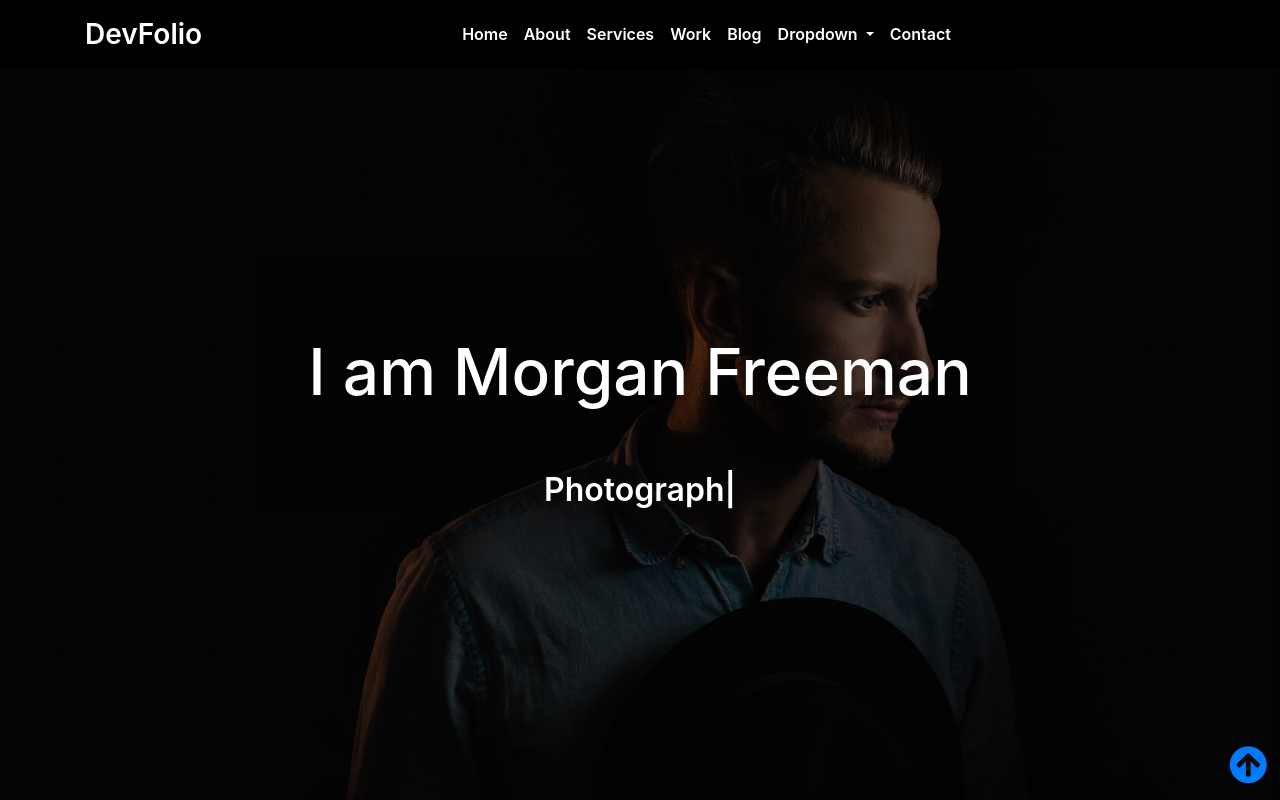
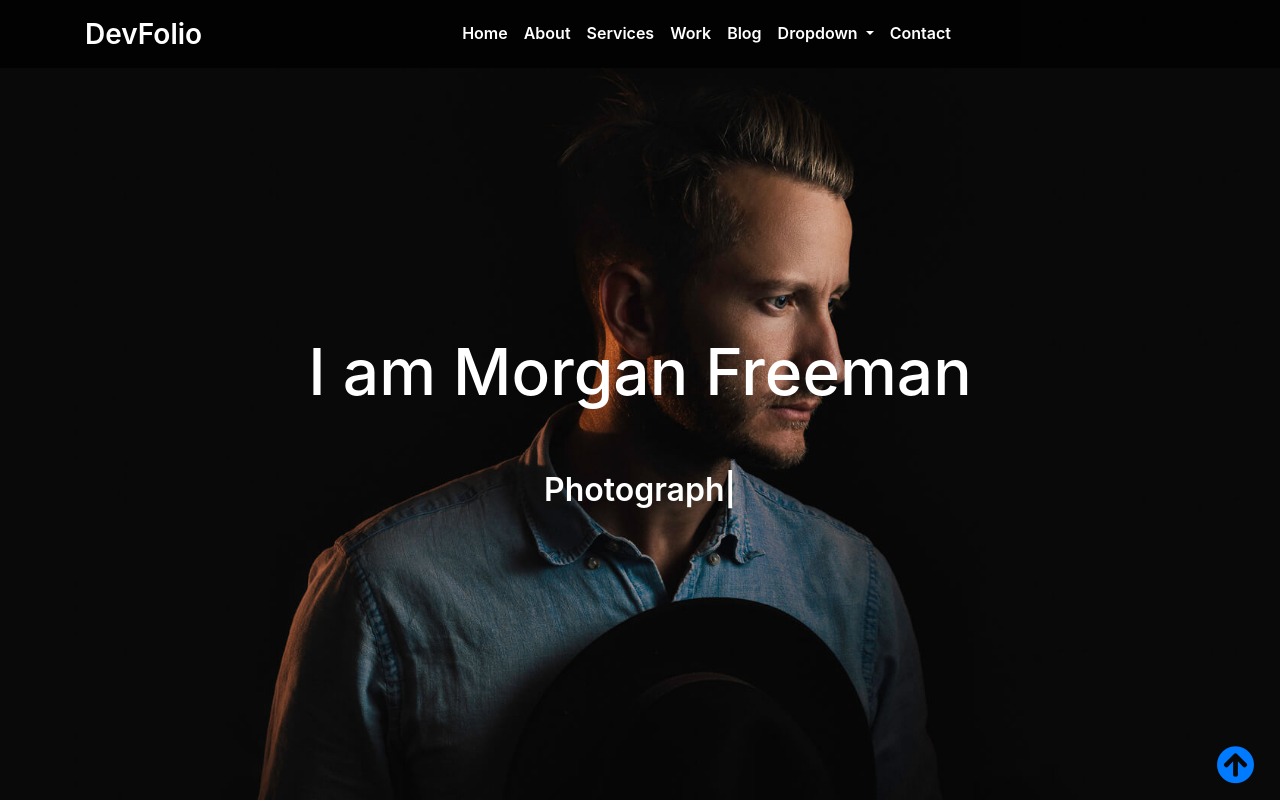
Before and after one commit to Hossam-Elkady/DevFolio, a plain HTML site: page index.html in a window 1280 px wide. Shown: the top 800 px of the page. Drawn offline with Linux system fonts and the light colour scheme.

Commit message:
first commit

```diff
--- a/css/style.css
+++ b/css/style.css
@@ -1,11 +1,9 @@
 html,body
 {
-    width: 100%;
-    height: 100%;
     margin: 0px;
     padding: 0px;
+    scroll-behavior: smooth;
     overflow-x: hidden;
-    scroll-behavior: smooth;
 }
 
 .caption h1{
@@ -17,22 +15,12 @@ html,body
 }
 .sec1{
     background-image: url(../images/intro-bg.jpg);
+    background-position: center center;
     background-size: cover;
     position: relative;
     background-attachment: fixed;
     height: 100vh;
 }
-.black-overlay{
-    position: absolute;
-    top: 0%;
-    left: 0%;
-    right: 0%;
-    bottom: 0%;
-    background-color: rgba(0, 0, 0, 0.6);
-}
-/* .navbar-toggler-icon{
-    border-color: white;
-} */
 .navbar-brand{
     color: white;
 }
@@ -51,6 +39,9 @@ nav{
 ul li a{
     color: white;
     text-decoration: none;
+}
+.sec1 ul li a{
+    border-bottom: 2px solid transparent;
 }
 .sec1 a:hover{
     color: white;
@@ -275,16 +266,6 @@ ul li a{
     font-size: 20px;
     color: #4e4e4e;
 }
-/* .link-border{
-    padding: 2 5;
-    border: 2px #0078ff solid;
-    border-radius: 50%;
-}
-.link-border:hover{
-    color: white;
-    background-color: #0078ff;
-    border-color: #d0e6ff
-} */
 .sec5 #social-media i{
     font-size: 16px;
     padding: 10;
@@ -318,16 +299,9 @@ ul li a{
     top: 130%;
     left: 0%;
 }
-/* .translating{
-    border: 2px solid white;
-    position: absolute;
-    top: 100%;
-    right: 200%;
-
-} */
 .back-top-up{
     bottom: 2%;
-    right: 1%;
+    right: 2%;
     font-size: 38px;
     z-index: 88;
 }
--- a/index.html
+++ b/index.html
@@ -10,7 +10,7 @@
     </head>
     <body>
         <section class="sec1 " id="Home">
-            <div class="black-overlay">
+
                 <nav class="navbar navbar-expand-lg w-100 fixed-top ">
                     <div class="container fs-1">
                     <a class="navbar-brand " href="#">DevFolio</a>
@@ -58,7 +58,7 @@
                     <h1 class="py-5">I am Morgan Freeman</h1>
                     <span class="text-capitalize changing"></span>
                 </div>
-            </div>
+
         </section>
         <section class="sec2 bg-light mb-5 pt-5" id="About">
             <div class="CONTAINER-FLUID w-75 my-5 bg-white py-5 shadow-lg">
```
